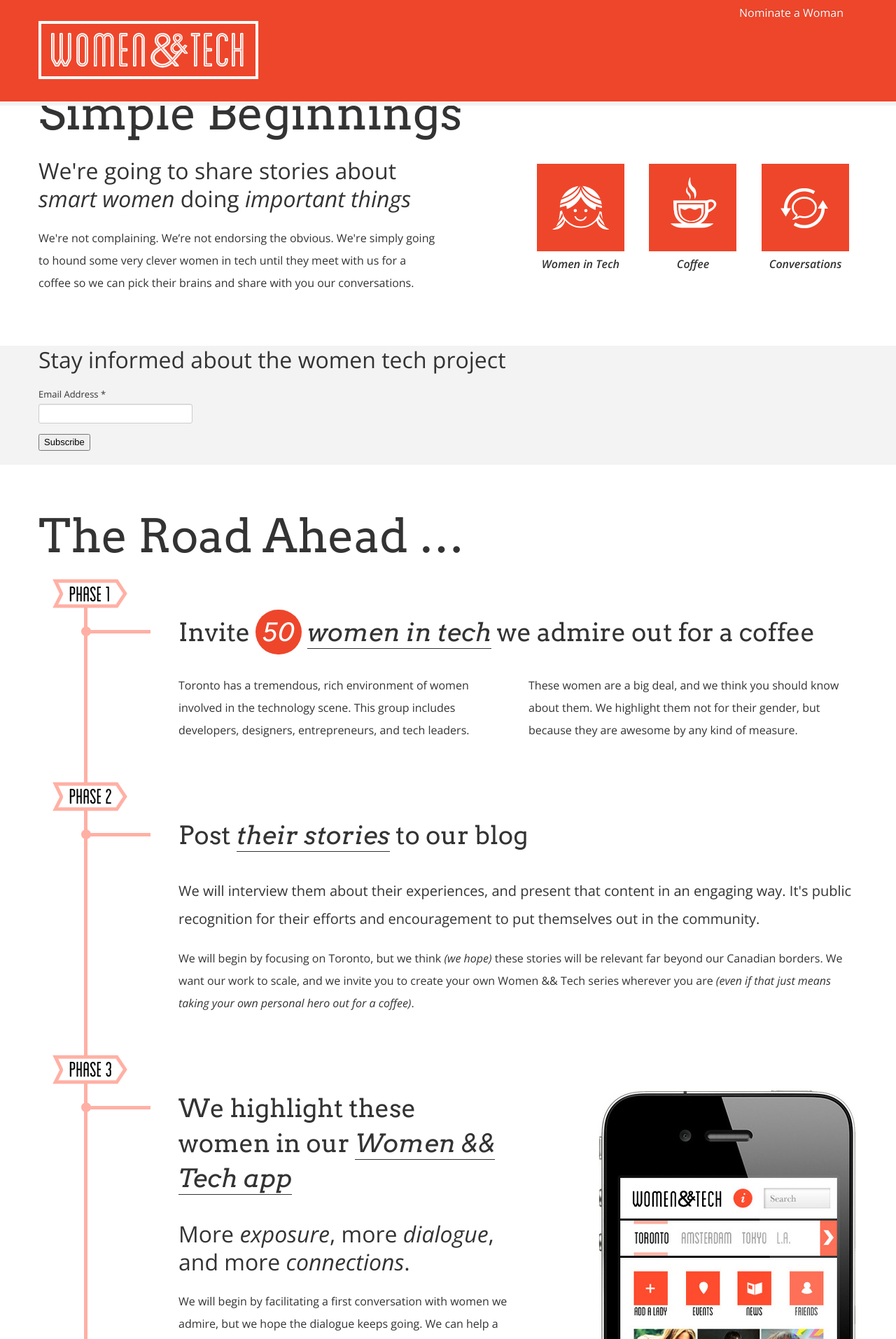
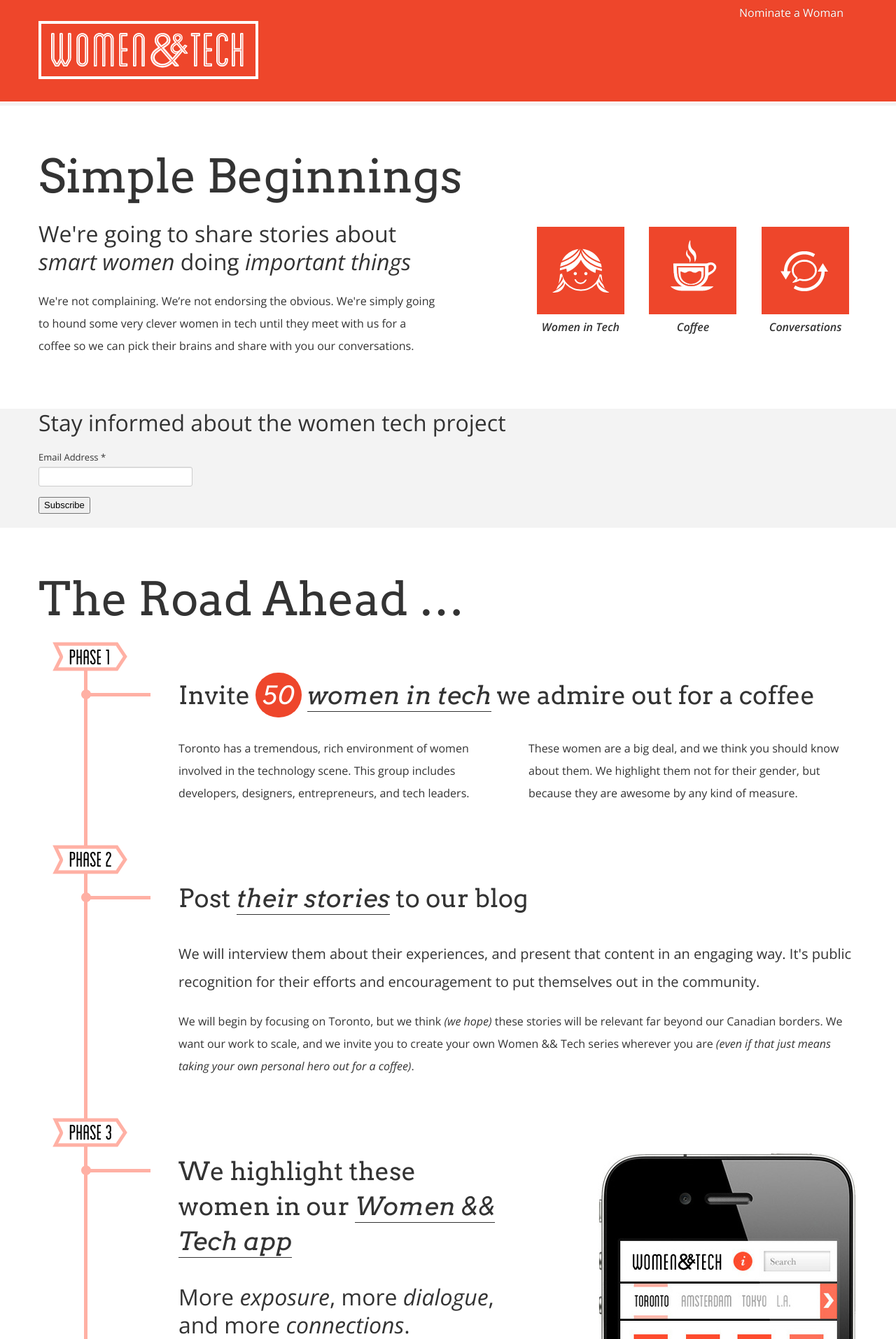
Before and after one commit to WomenAndTech/WomenAndTech, a PHP site: page / in a window 1280 px wide. Shown: the top 1913 px of the page at 70% size. Run offline with PHP 8.4, Linux system fonts and the light colour scheme; some libraries are stand-ins or nearby versions.

Commit message:
undid body padding foobar

```diff
--- a/css/style.css
+++ b/css/style.css
@@ -10,7 +10,6 @@ body{
 	font-size: 16px;
     line-height: 2;
 	color:#333333;
-	padding-top: 60px;
 }
 
 h1, h3 {
```
